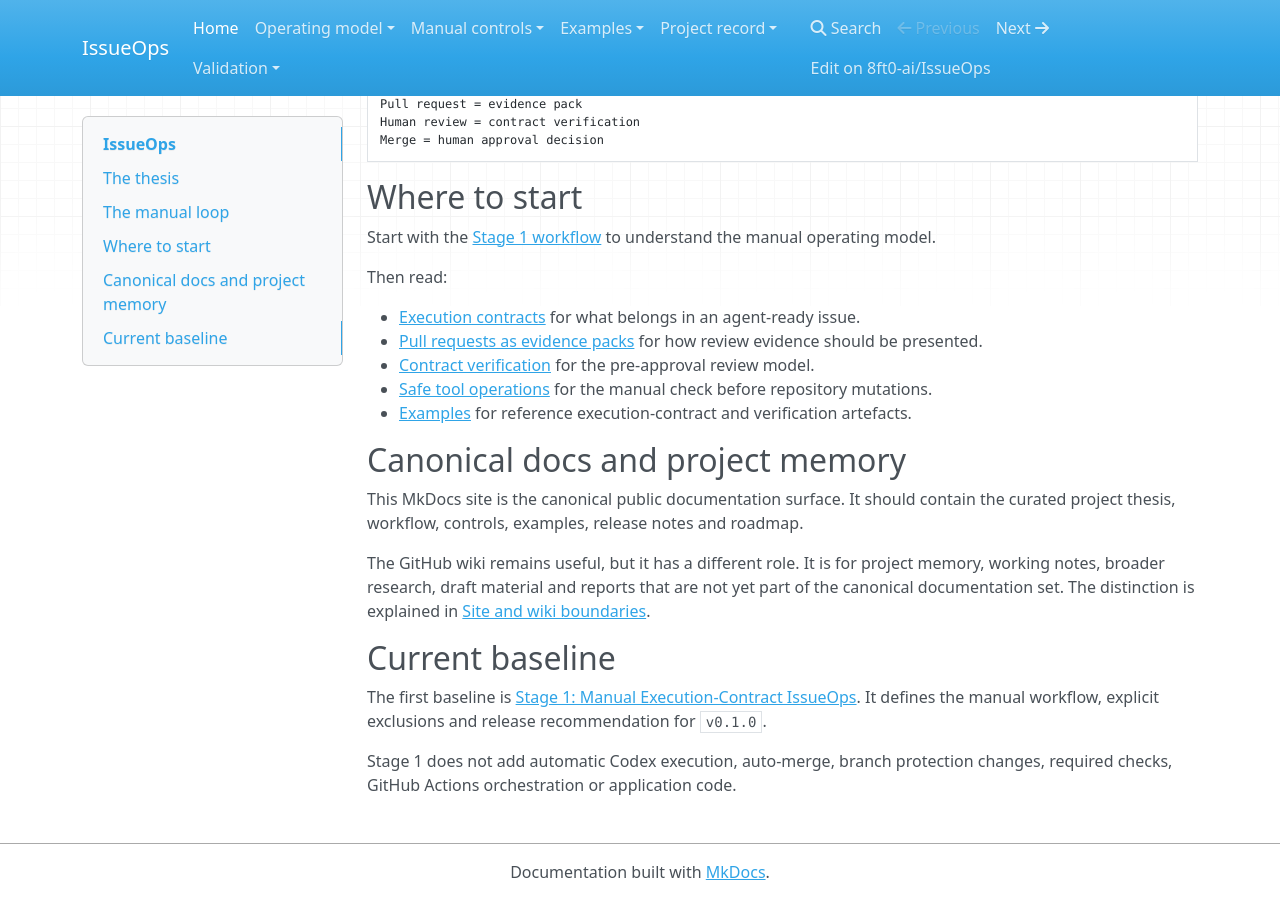
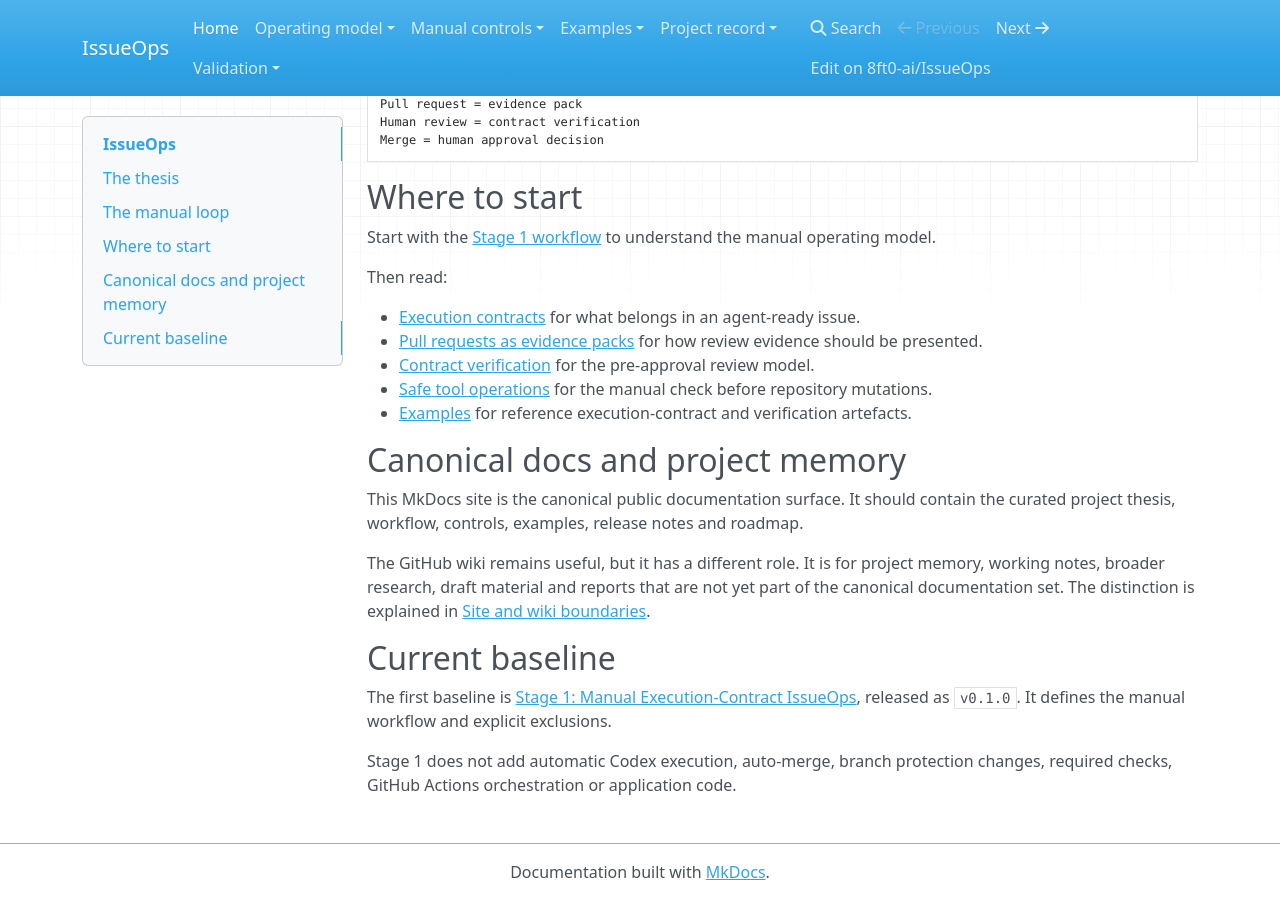
Before and after one commit to 8ft0-ai/IssueOps, an MkDocs documentation site: the page built from docs/index.md, in a window 1280 px wide and 900 px high, scrolled down 749 px. Built offline with MkDocs 1.6.1, drawn with Linux system fonts in a browser that asks for light colours; nearby versions of some CDN libraries.

Commit message:
Update landing page release status wording

```diff
--- a/docs/index.md
+++ b/docs/index.md
@@ -48,6 +48,6 @@ The GitHub wiki remains useful, but it has a different role. It is for project m
 
 ## Current baseline
 
-The first baseline is [Stage 1: Manual Execution-Contract IssueOps](releases/stage-1.md). It defines the manual workflow, explicit exclusions and release recommendation for `v0.1.0`.
+The first baseline is [Stage 1: Manual Execution-Contract IssueOps](releases/stage-1.md), released as `v0.1.0`. It defines the manual workflow and explicit exclusions.
 
 Stage 1 does not add automatic Codex execution, auto-merge, branch protection changes, required checks, GitHub Actions orchestration or application code.
```
